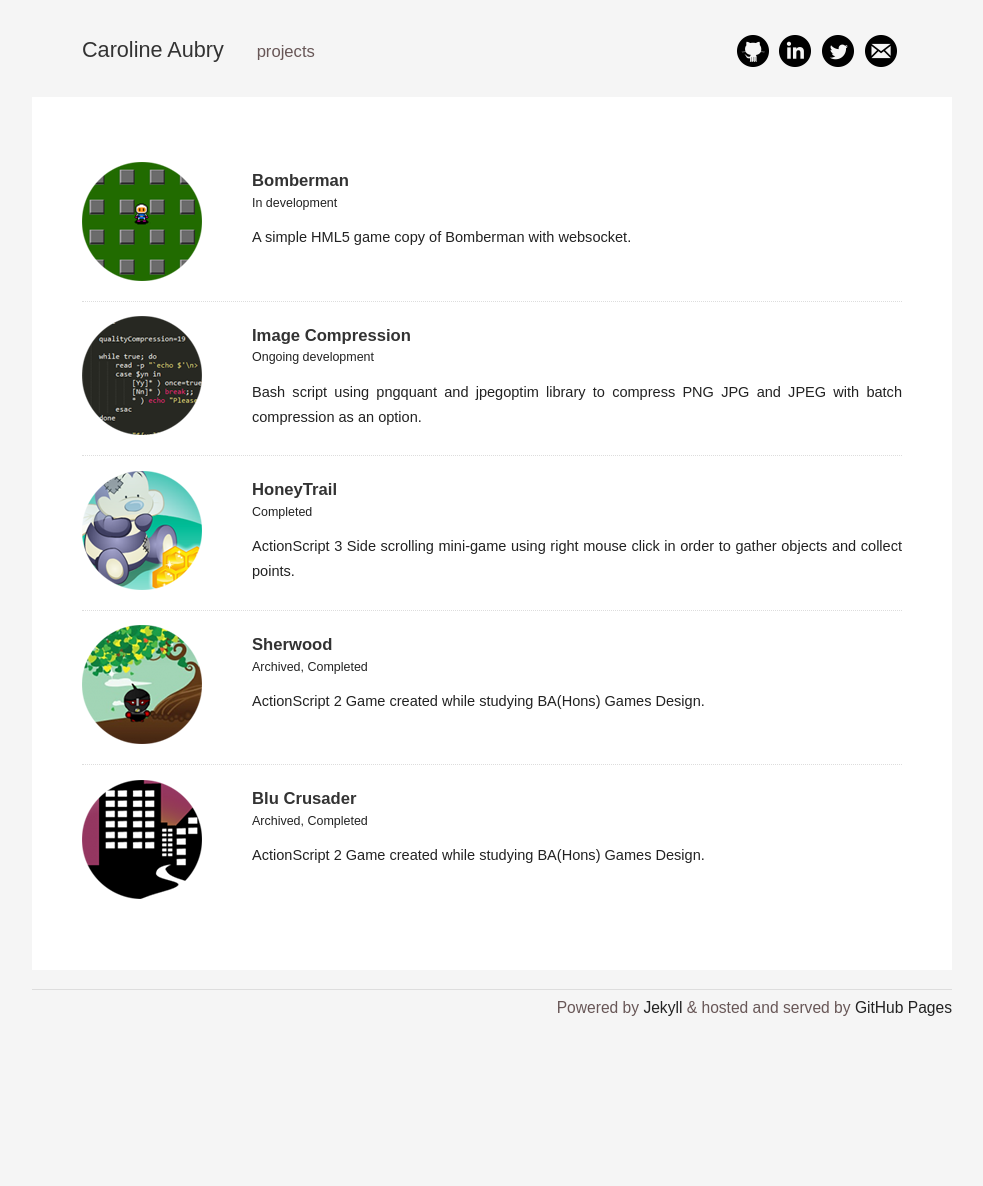
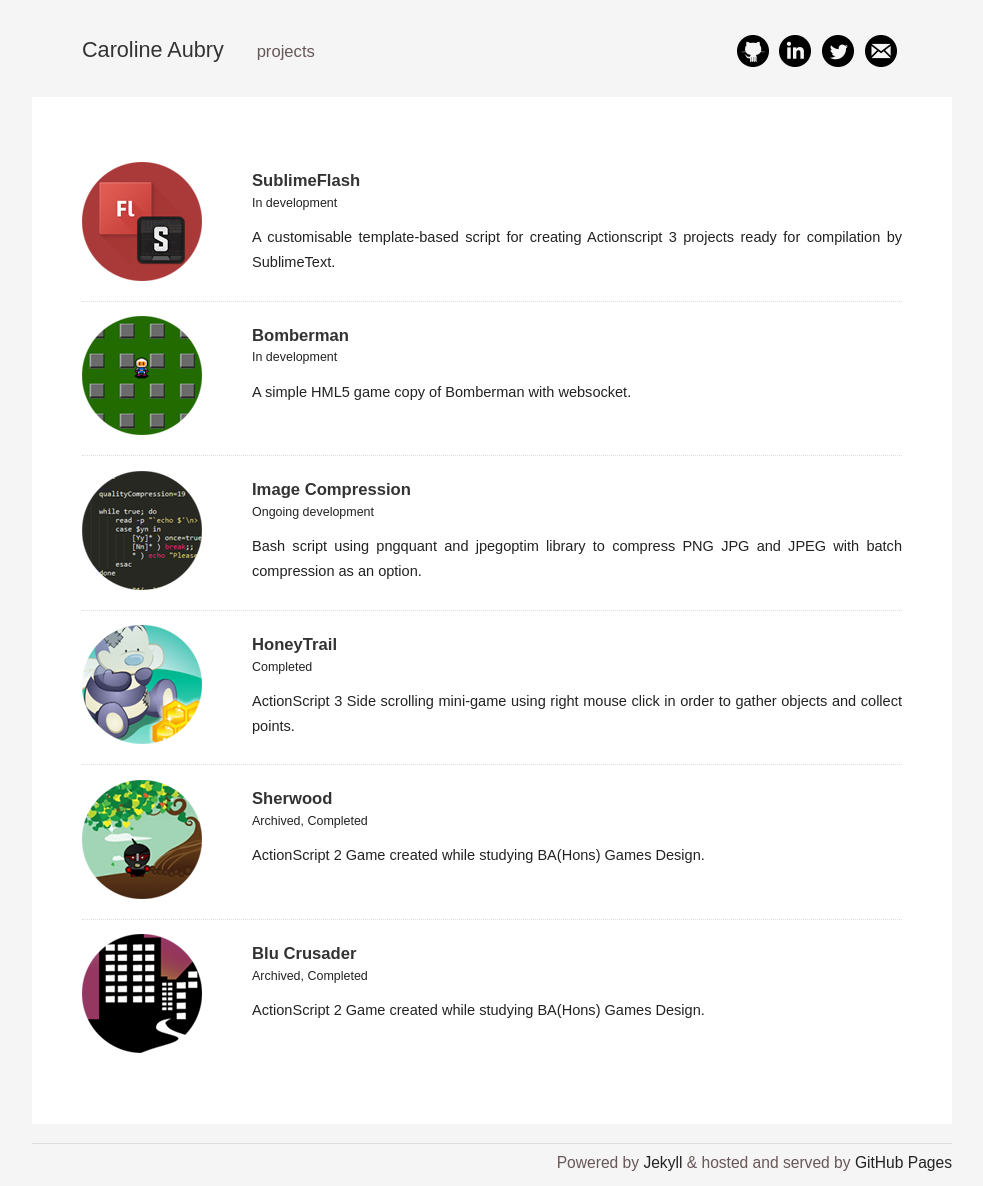
Before and after one commit to caubry/caubry.github.io, a Jekyll site: the page built from projects/index.html, in a window 1280 px wide. Shown: the whole page, without its empty margins (148-1131 px from the left). Built offline with Jekyll 4.4.1, drawn with Linux system fonts in a browser that asks for light colours; some web fonts are replaced; before the commit the page ends 1031 px from its top, so only the background shows below that.

Commit message:
Added SublimeFlash project

```diff
--- a/_data/projects.yml
+++ b/_data/projects.yml
@@ -1,3 +1,9 @@
+- name: SublimeFlash
+  image: /images/sublimeflash.png
+  link: https://github.com/caubry/SublimeFlash
+  status: In development
+  description: A customisable template-based script for creating Actionscript 3 projects ready for compilation by SublimeText.
+
 - name: Bomberman
   image: /images/bomberman.png
   link: https://github.com/caubry/bomberman
```
Also changed, not shown: images/sublimeflash.png (added), 1 other file.
